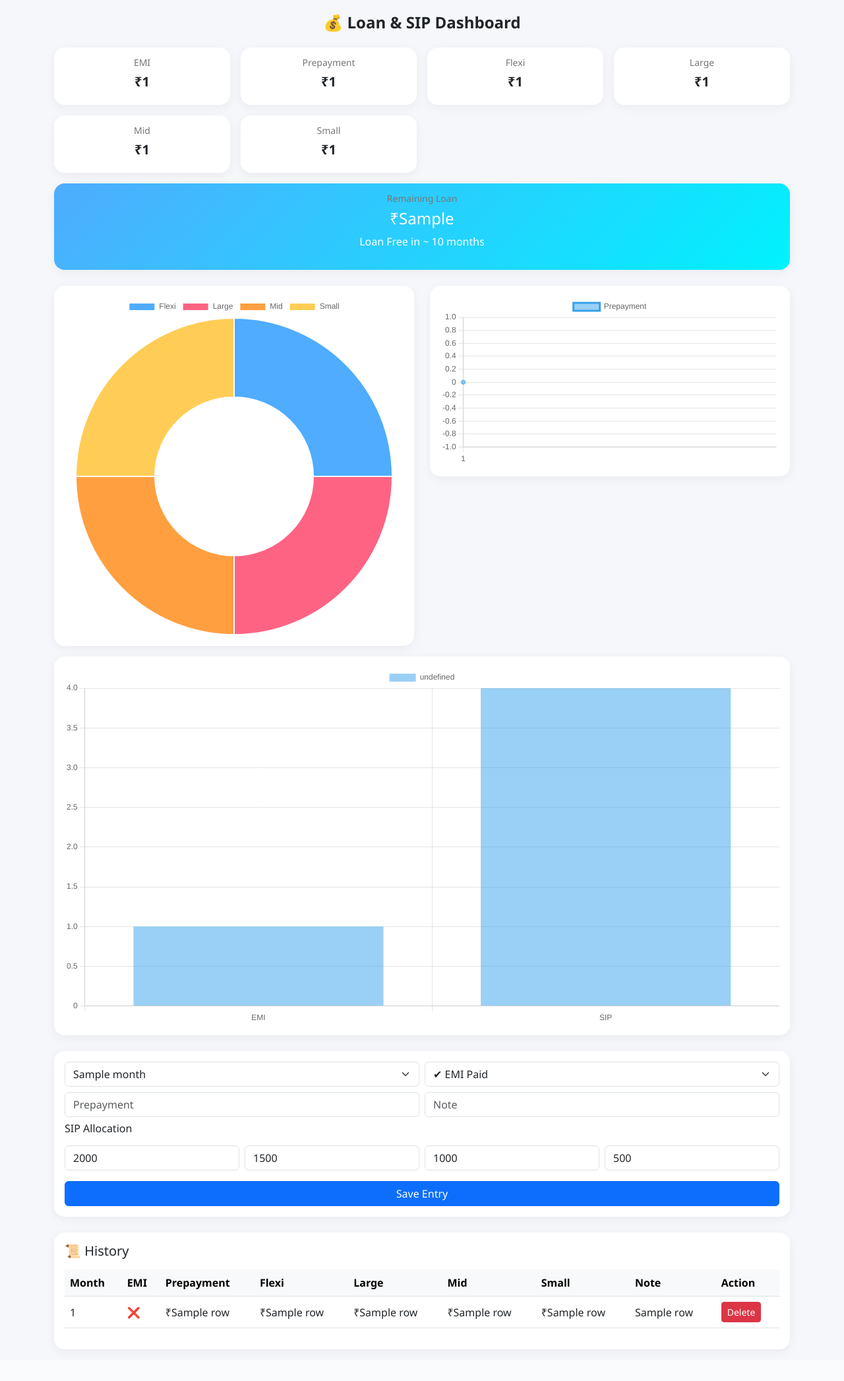
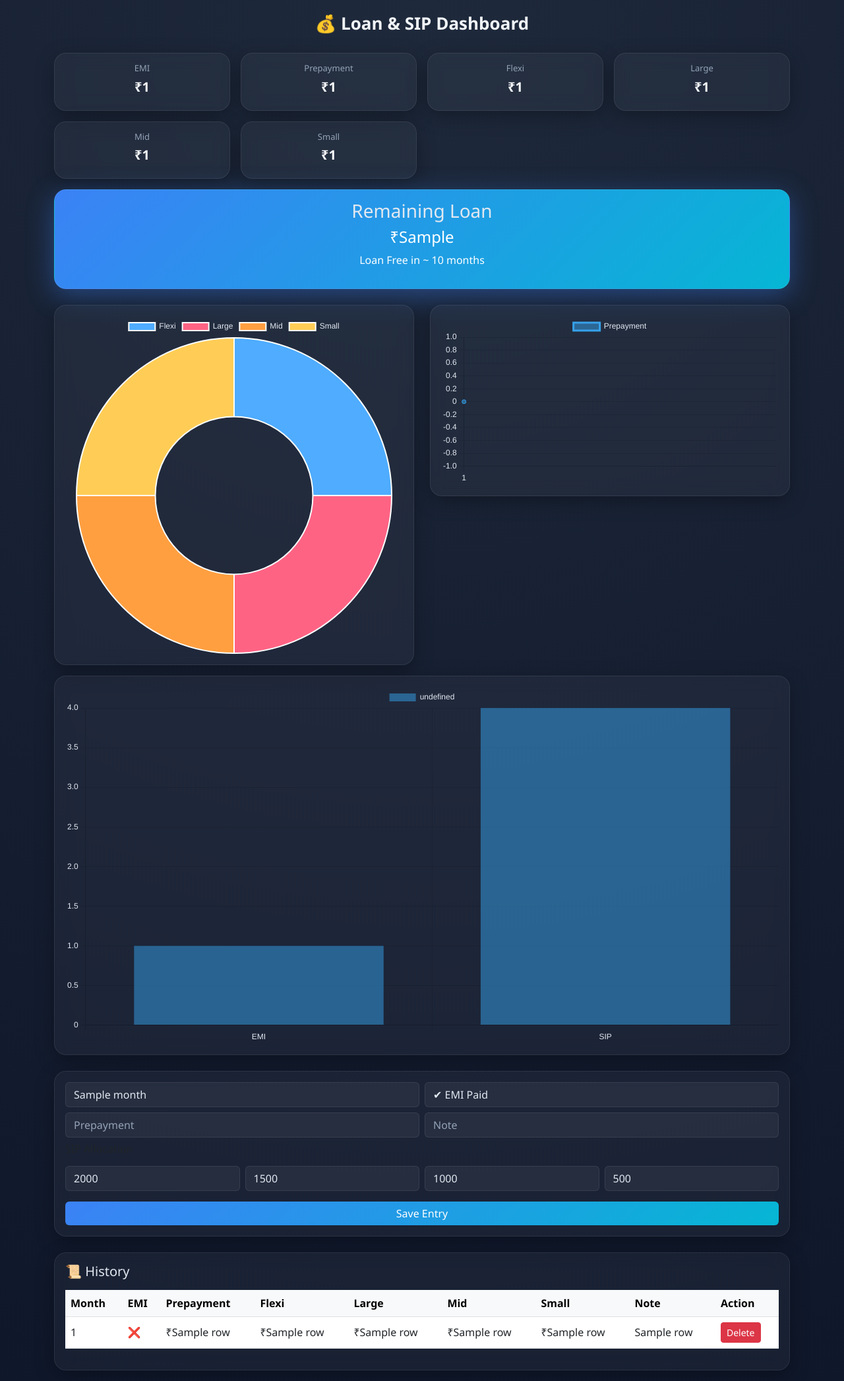
Before and after one commit to Rajan21252125/loan-payment, a Flask app: template templates/index.html in a window 1280 px wide. Shown: the whole page at 66% size. Before the commit the page ends 2047 px from the top, so only its background shows below. Run offline with Flask 3, Linux system fonts and the light colour scheme; the template is opened without the code that fills it: most values are stand-ins (such as "Sample title", 1, 10 or a date in 2020).

Commit message:
changed the ui and make it dark mode

```diff
--- a/templates/index.html
+++ b/templates/index.html
@@ -12,44 +12,102 @@
 
     <style>
         body {
-            background: #f5f7fb;
+            background: radial-gradient(circle at top, #1e293b, #0f172a);
             font-family: 'Segoe UI', sans-serif;
+            color: #e2e8f0;
         }
 
+        /* HEADER */
         .header {
             text-align: center;
             font-weight: 600;
-            font-size: 24px;
-            margin-bottom: 20px;
+            font-size: 26px;
+            margin-bottom: 25px;
+            color: #f1f5f9;
         }
 
+        /* CARD BASE */
         .card {
-            border-radius: 16px;
-            box-shadow: 0 4px 15px rgba(0, 0, 0, 0.05);
-            border: none;
+            border-radius: 18px;
+            background: rgba(255, 255, 255, 0.04);
+            backdrop-filter: blur(12px);
+            border: 1px solid rgba(255, 255, 255, 0.08);
+            box-shadow: 0 8px 30px rgba(0, 0, 0, 0.3);
+            transition: 0.3s ease;
         }
 
+        .card:hover {
+            transform: translateY(-3px);
+        }
+
+        /* SUMMARY CARDS */
         .summary-card {
             padding: 15px;
             text-align: center;
         }
 
         .summary-card h6 {
-            font-size: 14px;
-            color: #777;
+            font-size: 13px;
+            color: #94a3b8;
         }
 
         .summary-card h5 {
             font-weight: 600;
+            color: #f8fafc;
         }
 
+        /* LOAN CARD (keep gradient but enhance) */
         .loan-card {
-            background: linear-gradient(135deg, #4facfe, #00f2fe);
+            background: linear-gradient(135deg, #3b82f6, #06b6d4);
             color: white;
+            box-shadow: 0 10px 40px rgba(59, 130, 246, 0.4);
         }
 
+        /* CHART CONTAINER */
         .chart-container {
             height: 300px;
+        }
+
+        /* FORM */
+        .form-control,
+        .form-select {
+            background: rgba(255, 255, 255, 0.05);
+            border: 1px solid rgba(255, 255, 255, 0.08);
+            color: #e2e8f0;
+        }
+
+        .form-control::placeholder {
+            color: #94a3b8;
+        }
+
+        /* BUTTON */
+        .btn-primary {
+            background: linear-gradient(135deg, #3b82f6, #06b6d4);
+            border: none;
+        }
+
+        .btn-primary:hover {
+            opacity: 0.9;
+        }
+
+        /* TABLE */
+        .table {
+            color: #e2e8f0;
+        }
+
+        .table thead {
+            background: rgba(255, 255, 255, 0.05);
+        }
+
+        .table-hover tbody tr:hover {
+            background: rgba(255, 255, 255, 0.05);
+        }
+
+        /* MODAL */
+        .modal-content {
+            background: #1e293b;
+            color: #e2e8f0;
+            border-radius: 16px;
         }
     </style>
 
@@ -109,7 +167,7 @@
             <!-- LOAN CARD -->
             <div class="col-12">
                 <div class="card summary-card loan-card">
-                    <h6>Remaining Loan</h6>
+                    <h3 style="color: #e2e8f0;">Remaining Loan</h3>
                     <h4>₹{{ remaining_loan }}</h4>
                     <p>Loan Free in ~ {{ months_left }} months</p>
                 </div>
@@ -180,7 +238,7 @@
         </div>
         <!-- HISTORY TABLE -->
         <div class="card p-3 mt-4">
-            <h5 class="mb-3">📜 History</h5>
+            <h5 class="mb-3" style="color: #e2e8f0;">📜 History</h5>
             <div class="table-responsive">
                 <table class="table table-hover align-middle">
                     <thead class="table-light">
@@ -266,7 +324,7 @@
     </div>
 
     <script>
-
+        Chart.defaults.color = "#e2e8f0";
         // SIP PIE
         new Chart(document.getElementById('sipChart'), {
             type: 'doughnut',
```
Also changed, not shown: .github/workflows/deploy.yml, 1 other file.
